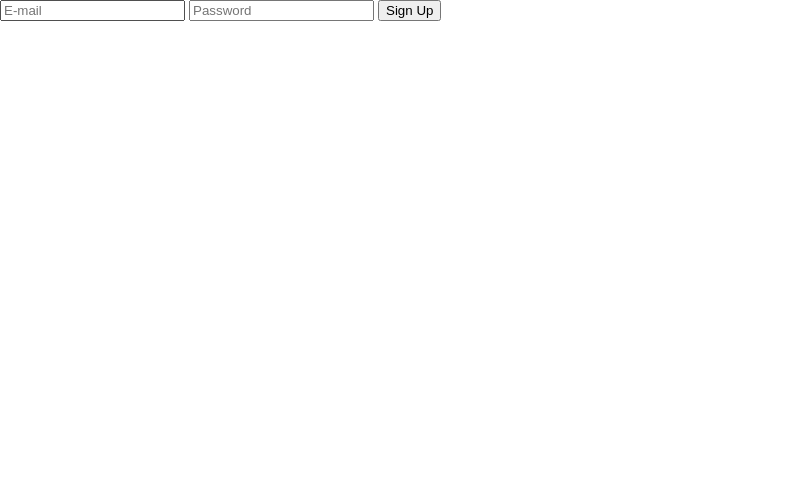
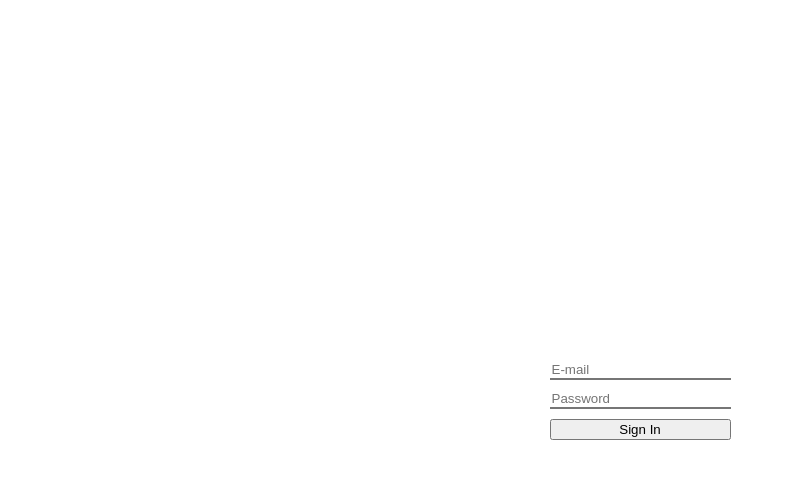
Before and after one commit to mode89/thoughts, a plain HTML site: page web/index.html in a window 1280 px wide. Shown: the whole page, without its empty margins (0-794 px from the left). Drawn offline with nearby package versions, Linux system fonts and the light colour scheme.

Commit message:
Initial styling
Provide some basic styling for the UI.

```diff
--- a/web/index.html
+++ b/web/index.html
@@ -5,27 +5,46 @@
         <link rel="stylesheet" href="main.css"/>
     </head>
     <body>
-        <template id="signin">
-            <input id="email" class="input-field" placeholder="E-mail"/>
-            <input id="password" class="input-field" placeholder="Password"/>
-            <button id="submit">Sign In</button>
+        <template class="signin">
+            <div id="signin">
+                <div id="center">
+                    <input id="email"
+                        class="input"
+                        placeholder="E-mail"/>
+                    <input id="password"
+                        class="input"
+                        placeholder="Password"/>
+                    <button id="submit" class="button">Sign In</button>
+                </div>
+            </div>
         </template>
 
-        <template id="signup">
-            <input id="email" class="input-field" placeholder="E-mail"/>
-            <input id="password" class="input-field" placeholder="Password"/>
-            <button id="submit">Sign Up</button>
+        <template class="signup">
+            <div id="signup">
+                <div id="center">
+                    <input id="email"
+                        class="input"
+                        placeholder="E-mail"/>
+                    <input id="password"
+                        class="input"
+                        placeholder="Password"/>
+                    <button id="submit" class="button">Sign Up</button>
+                </div>
+            </div>
         </template>
 
-        <template id="new-thought">
-            <input id="input" placeholder="Something worth remembering"
-                autofocus/>
+        <template class="new-thought">
+            <div id="new-thought">
+                <textarea id="text"
+                    placeholder="Something worth remembering"
+                    autofocus></textarea>
+            </div>
         </template>
 
         <div id="content"></div>
 
         <script>
-            $("#content").html($("#signup").html())
+            $("#content").html($(".signin").html())
         </script>
     </body>
 </html>
--- a/web/main.css
+++ b/web/main.css
@@ -2,3 +2,53 @@ html, body {
     margin: 0px;
     height: 100%;
 }
+
+.input {
+    margin: 5px;
+    border-width: 0px;
+    border-bottom-width: 2px;
+}
+
+.button {
+    margin: 5px;
+}
+
+#content {
+    display: flex;
+    flex-direction: column;
+    justify-content: center;
+    height: 100%;
+}
+
+#signin {
+    display: flex;
+    justify-content: center;
+}
+
+#signin > #center {
+    display: flex;
+    flex-direction: column;
+    justify-content: center;
+}
+
+#signup {
+    display: flex;
+    justify-content: center;
+}
+
+#signup > #center {
+    display: flex;
+    flex-direction: column;
+    justify-content: center;
+}
+
+#new-thought {
+    height: 100%;
+    display: flex;
+}
+
+#new-thought > #text {
+    box-sizing: border-box;
+    width: 100%;
+    text-align: center;
+}
```
